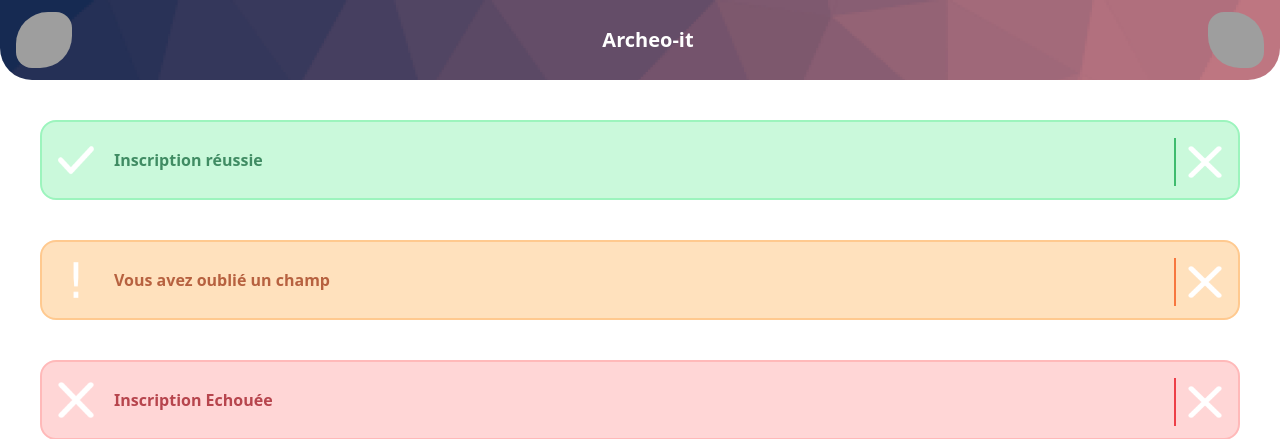
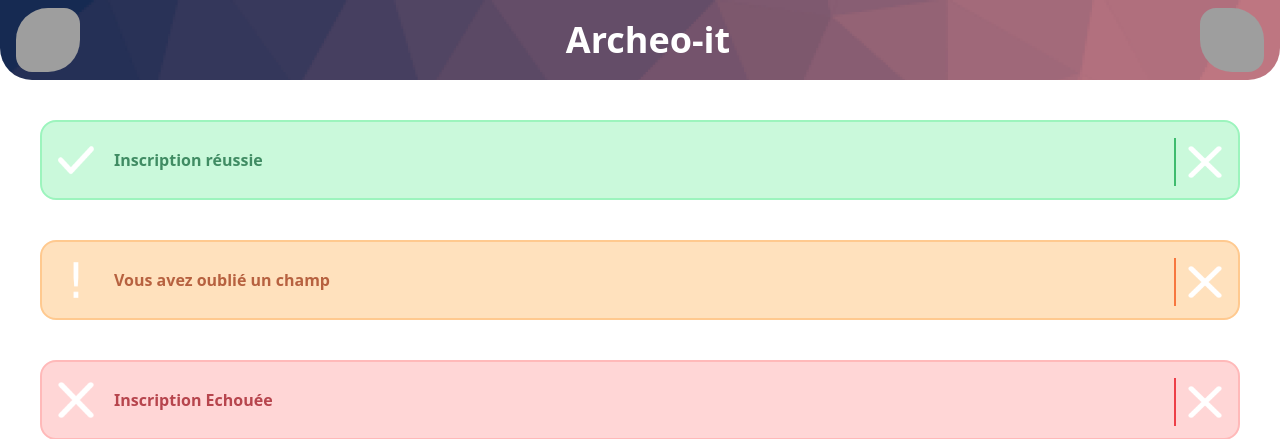
Before and after one commit to Spartixx/archeo-it, a PHP site: page / in a window 1280 px wide. Shown: the top 439 px of the page. Run offline with PHP 8.4, Linux system fonts and the light colour scheme; grey boxes are pictures that could not be loaded.

Commit message:
add: modifications du header

```diff
--- a/components/header.php
+++ b/components/header.php
@@ -6,7 +6,7 @@
 
             <div class="flex items-center">
                 <img
-                        class="h-14 w-14 rounded-tl-[2rem] rounded-tr-[1rem] rounded-br-[2rem] rounded-bl-[1rem] object-cover"
+                        class="h-16 w-16  rounded-tl-[2rem] rounded-tr-[1rem] rounded-br-[2rem] rounded-bl-[1rem] object-cover"
                         src="https://media.discordapp.net/attachments/1304183457022349314/1361249392048210010/raw.png?ex=683570c9&is=68341f49&hm=446a61cb65370adf0e23ad3307e3c044a2fac58f89c8ee95249ab9d32fe76c15&=&format=webp&quality=lossless&width=936&height=936"
                         alt="Logo">
             </div>
@@ -14,13 +14,12 @@
 
 
             <div class="absolute inset-x-0 text-center">
-                <h1 class="text-white text-xl font-bold">Archeo-it</h1>
+                <h1 class="text-white text-4xl font-bold">Archeo-it</h1>
             </div>
 
             <div class="flex items-center pr-[1rem]">
                 <button type="button" class="relative flex rounded-full text-sm ">
-                    <span class="sr-only">Open user menu</span>
-                    <img class="h-14 w-14 rounded-tl-[1rem] rounded-tr-[2rem] rounded-br-[1rem] rounded-bl-[2rem] " src="https://cdn.pixabay.com/photo/2017/11/10/05/48/user-2935527_1280.png" alt="Avatar">
+                    <img class="h-16 w-16 rounded-tl-[1rem] rounded-tr-[2rem] rounded-br-[1rem] rounded-bl-[2rem] " src="https://cdn.pixabay.com/photo/2017/11/10/05/48/user-2935527_1280.png" alt="Avatar">
                 </button>
             </div>
 
```
